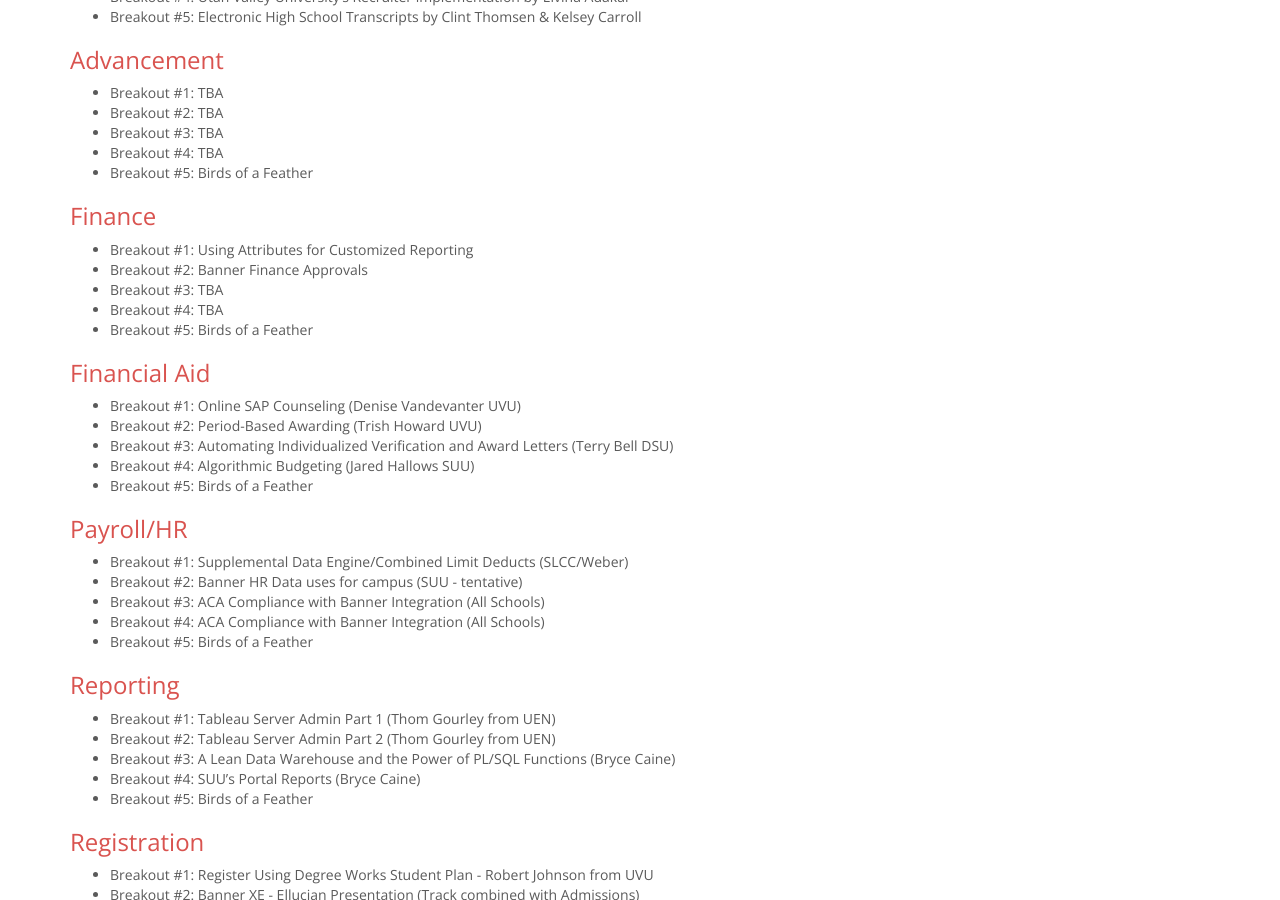
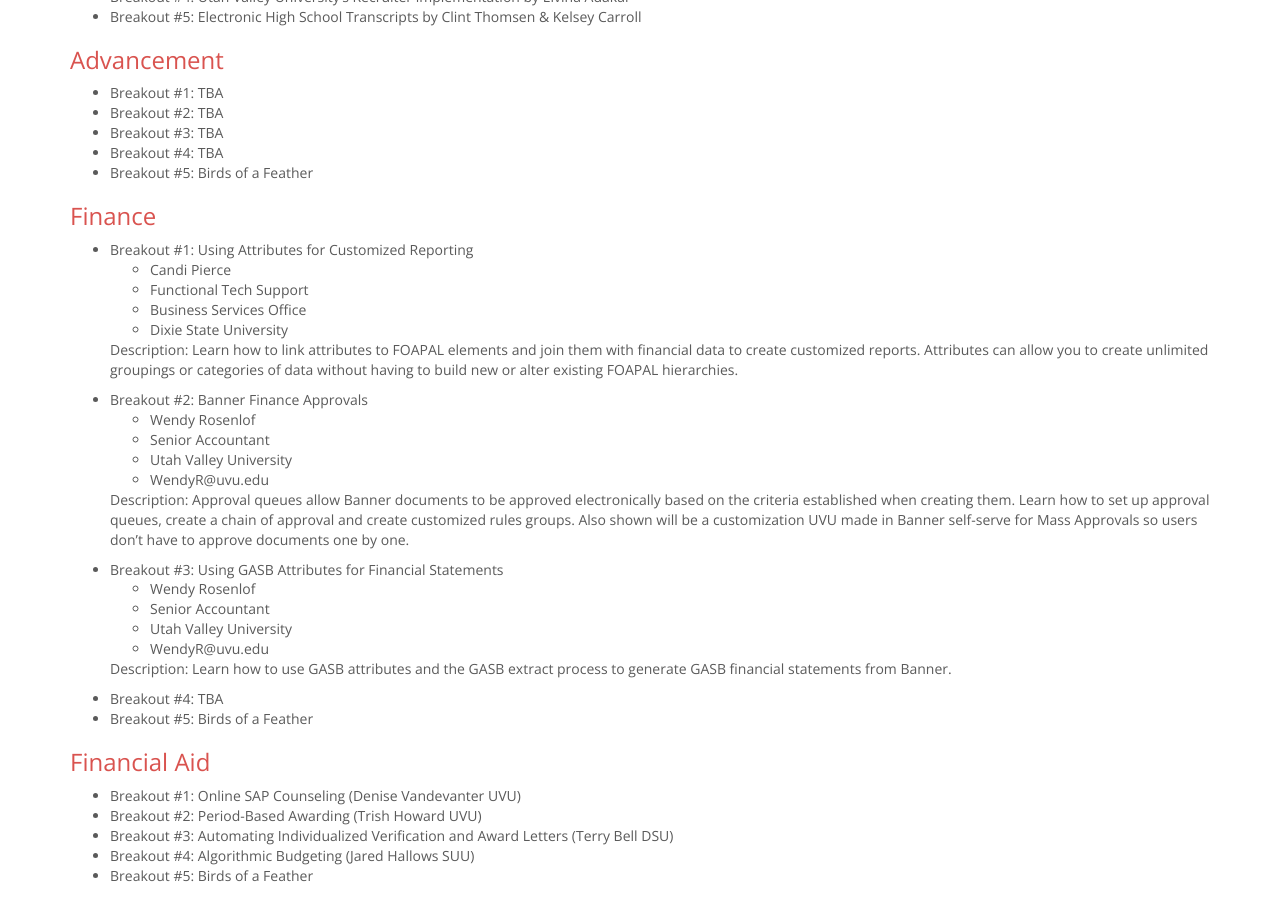
Before and after one commit to ubug/ubug.github.io, a Jekyll site: the page built from schedule/index.md, in a window 1280 px wide and 900 px high, scrolled down 1319 px. Built offline with Jekyll 4.4.1, drawn with Linux system fonts in a browser that asks for light colours; nearby versions of some CDN libraries; Markdown is read by kramdown in place of the engine named in the settings.

Commit message:
Update index.md

```diff
--- a/schedule/index.md
+++ b/schedule/index.md
@@ -53,8 +53,26 @@
 ### Finance
 
 * Breakout #1: Using Attributes for Customized Reporting
+  * Candi Pierce
+  * Functional Tech Support
+  * Business Services Office
+  * Dixie State University
+
+  Description:  Learn how to link attributes to FOAPAL elements and join them with financial data to create customized  reports.  Attributes can allow you to create unlimited groupings or categories of data without having to build new or alter existing FOAPAL hierarchies.
 * Breakout #2: Banner Finance Approvals
-* Breakout #3: TBA
+  * Wendy Rosenlof
+  * Senior Accountant
+  * Utah Valley University
+  * WendyR@uvu.edu
+
+  Description:  Approval queues allow Banner documents to be approved electronically based on the criteria established when creating them.  Learn how to set up approval queues, create a chain of approval and create customized rules groups.  Also shown will be a customization UVU made in Banner self-serve for Mass Approvals so users don't have to approve documents one by one.
+* Breakout #3: Using GASB Attributes for Financial Statements
+  * Wendy Rosenlof
+  * Senior Accountant
+  * Utah Valley University
+  * WendyR@uvu.edu
+
+  Description:  Learn how to use GASB attributes and the GASB extract process to generate GASB financial statements from Banner.
 * Breakout #4: TBA
 * Breakout #5: Birds of a Feather
 
```
